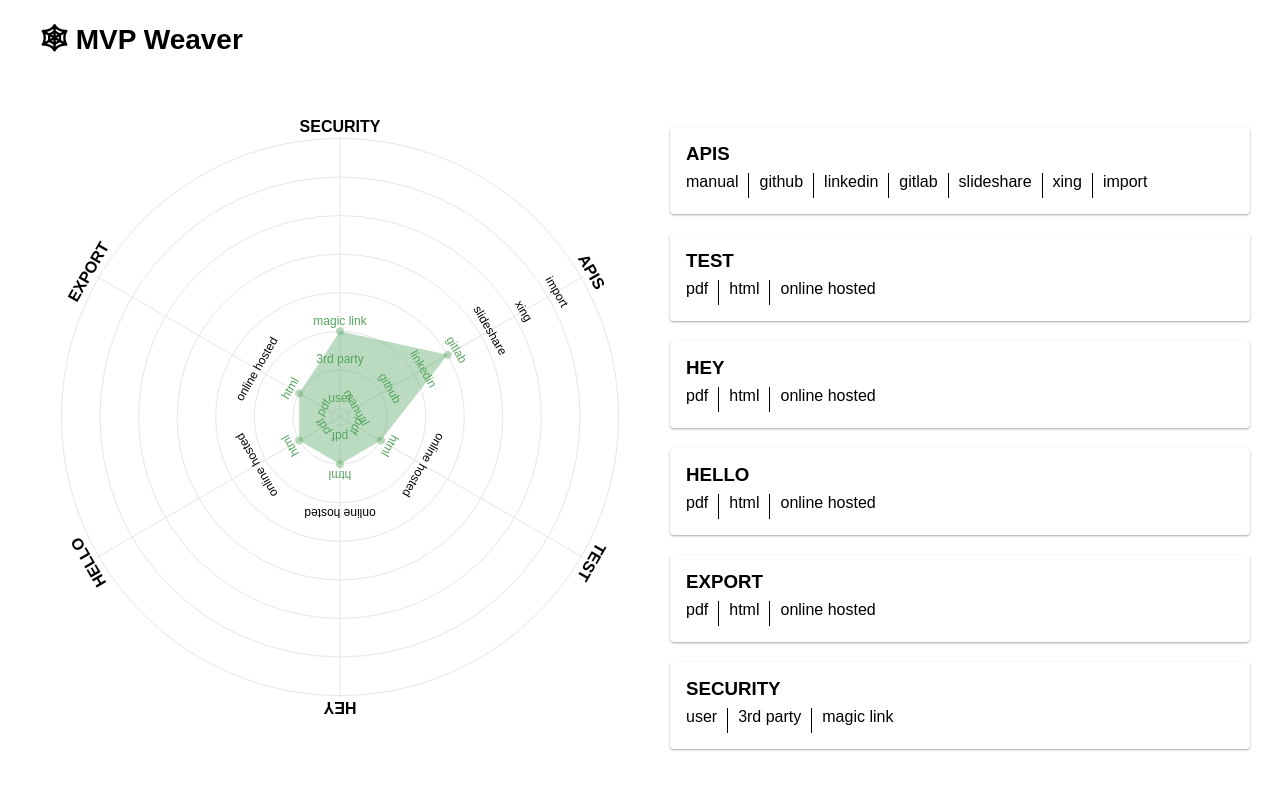
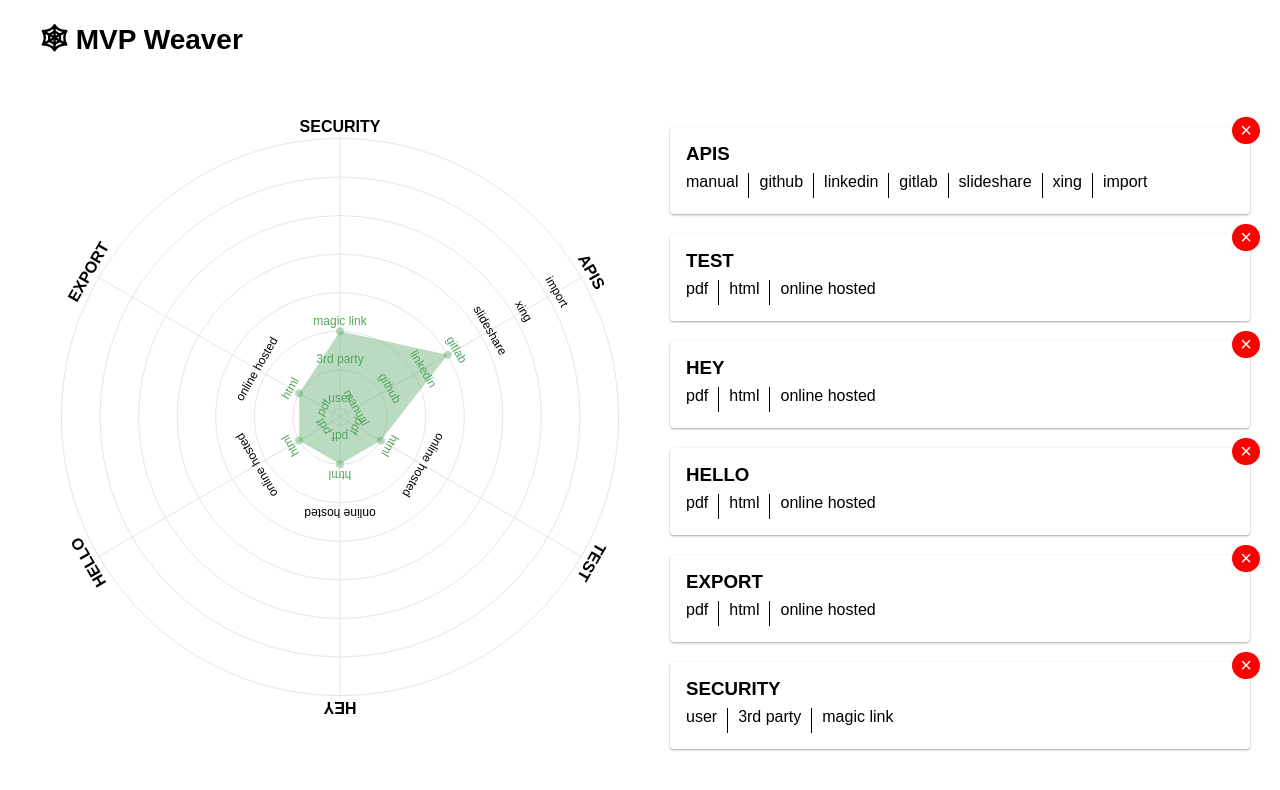
Before and after one commit to vilvadot/mvp-weaver, a React (Create React App) app: page / in a window 1280 px wide. Shown: the top 790 px of the page. Built offline with nearby package versions, Linux system fonts and the light colour scheme.

Commit message:
Delete items

```diff
--- a/src/App.js
+++ b/src/App.js
@@ -67,14 +67,34 @@ function App() {
           ...axes[axisIndex].items.slice(0, itemIndex),
           value,
           ...axes[axisIndex].items.slice(itemIndex + 1)
-        ]
+        ],
+      },
+      ...axes.slice(axisIndex + 1)
+    ]);
+  };
+
+  const deleteAxis = index => {
+    setAxes([...axes.slice(0, index), ...axes.slice(index + 1)]);
+  };
+
+  const deleteAxisItem = (axisIndex, itemIndex, value) => {
+    setAxes([
+      ...axes.slice(0, axisIndex),
+      {
+        ...axes[axisIndex],
+        items: [
+          ...axes[axisIndex].items.slice(0, itemIndex),
+          ...axes[axisIndex].items.slice(itemIndex + 1)
+        ],
       },
       ...axes.slice(axisIndex + 1)
     ]);
   };
 
   return (
-    <GraphContext.Provider value={{ axes, updateAxisName, updateAxisItem }}>
+    <GraphContext.Provider
+      value={{ axes, updateAxisName, updateAxisItem, deleteAxis, deleteAxisItem }}
+    >
       <RadarChart />
       <GraphEdit />
     </GraphContext.Provider>
--- a/src/components/Axis.js
+++ b/src/components/Axis.js
@@ -6,6 +6,9 @@ const Axis = ({ name, items, scope, onNameEdit, index }) => {
   const context = useContext(GraphContext);
   return (
     <div className="axis-container">
+      <button className="axis-delete" onClick={() => context.deleteAxis(index)}>
+        ×
+      </button>
       <h3 className="axis-title">
         <EditableText
           onChange={e => context.updateAxisName(index, e.target.value)}
@@ -17,6 +20,7 @@ const Axis = ({ name, items, scope, onNameEdit, index }) => {
         {items.map((item, itemIndex) => (
           <EditableText
             key={itemIndex}
+            onDelete={e => context.deleteAxisItem(index, itemIndex)}
             onChange={e =>
               context.updateAxisItem(index, itemIndex, e.target.value)
             }
--- a/src/components/EditableText.js
+++ b/src/components/EditableText.js
@@ -1,12 +1,21 @@
 import React, { useState } from "react";
 
-const EditableText = ({ name, children, onChange }) => {
+const EditableText = ({ name, children, onChange, onDelete }) => {
   const [isEditMode, setEditMode] = useState(false);
   const toggleEdit = () => {
     setEditMode(!isEditMode);
   };
+
+  const handleBlur = e => {
+    toggleEdit();
+    if (!e.target.value) onDelete();
+  };
+
   const handleKeyPress = e => {
-    if (e.key === "Enter") toggleEdit();
+    if (e.key === "Enter") {
+      toggleEdit();
+      if (!e.target.value) onDelete();
+    }
   };
 
   const node = isEditMode ? (
@@ -15,7 +24,7 @@ const EditableText = ({ name, children, onChange }) => {
       value={children}
       name={name}
       onChange={onChange}
-      onBlur={() => toggleEdit()}
+      onBlur={handleBlur}
       onKeyDownCapture={handleKeyPress}
     />
   ) : (
--- a/src/styles.css
+++ b/src/styles.css
@@ -30,6 +30,7 @@
 }
 
 .axis-container{
+  position: relative;
   display:flex;
   flex-direction: column;
   min-width: 150px;
@@ -37,6 +38,25 @@
   margin: 10px;
   padding: 1rem;
   box-shadow: 0 1px 3px rgba(0,0,0,0.12), 0 1px 2px rgba(0,0,0,0.24)
+}
+
+.axis-delete{
+  padding: 10px;
+  background: red;
+  color:white;
+  outline: none;
+  border: none;
+  border-radius: 100px;
+  position: absolute;
+  top: -10px;
+  right: -10px;
+  font-size: 20px;
+  padding: 2px 8px;
+}
+
+.axis-delete:hover{
+  background: black;
+  cursor:pointer;
 }
 
 .axis-items{
```
